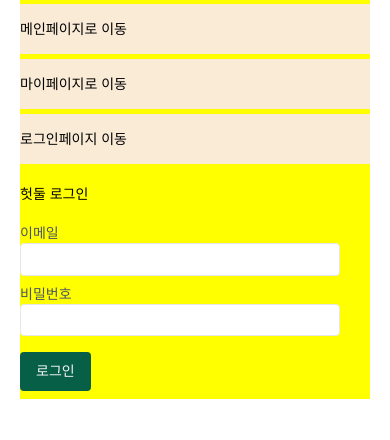
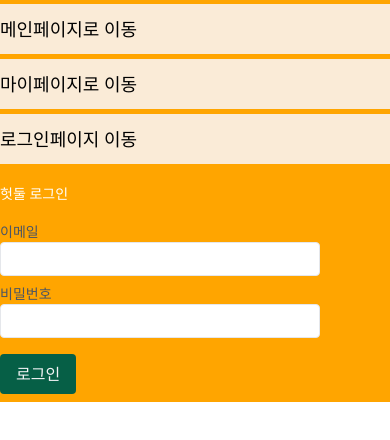
Before and after one commit to nmc2711/onetwo, a Next.js app: page /sign-in in a window 390 px wide. Shown: the top 440 px of the page. Built offline with nearby package versions, Linux system fonts and the light colour scheme; no server answers.

Commit message:
style:css재수정

```diff
--- a/components/ProductCard.tsx
+++ b/components/ProductCard.tsx
@@ -16,7 +16,7 @@ const ProductCard: React.FC<ProductCardProps> = ({ product }) => {
   const dispatch = useDispatch();
 
   return (
-    <div className="lg:flex" onClick={() => dispatch(setProduct({ id: product.id, title: product.title }))}>
+    <div onClick={() => dispatch(setProduct({ id: product.id, title: product.title }))}>
       <Link href={`/products/${product.id}`}>
         <a>
           <div className="md:flex-shrink-0">
--- a/components/common/Page.tsx
+++ b/components/common/Page.tsx
@@ -6,18 +6,17 @@ import Head from 'next/head';
 import React from 'react';
 import NavBar from './Navbar';
 import Title from './Title';
-
-import { PageWrapper } from '../style/pageStyle';
+import { Wrap } from '../style/pageStyle';
 
 interface PageProps {
   title: string;
-  isMobil?: boolean;
+  isMobil?: string | undefined
 }
 
 const Page: React.FC<PageProps> = ({ title, children, isMobil }) => {
-  console.log("??" , isMobil)
+  console.log("???" , isMobil)
   return (
-    <PageWrapper isMobil={isMobil}>
+    <Wrap isMobil={isMobil}>
       <Head>
         <title>{title} - 헛둘페이지</title>
       </Head>
@@ -28,7 +27,7 @@ const Page: React.FC<PageProps> = ({ title, children, isMobil }) => {
         <Title>{title}</Title>
         {children}
       </main>
-    </PageWrapper>
+    </Wrap>
   );
 };
 export default Page;
--- a/components/style/media.ts
+++ b/components/style/media.ts
@@ -5,10 +5,8 @@ type TSize = {
 }
 
 const DeviceSize: TSize = {
-  smMobile: 480,
-  mdMobile: 768,
-  lgMobile: 1024,
-  xlMobile:1280
+  smMobile: 768,
+  // mdMobile: 768,
 };
 
 export default Object.keys(DeviceSize).reduce((acc: any, label) => {
--- a/components/style/pageStyle.ts
+++ b/components/style/pageStyle.ts
@@ -1,7 +1,43 @@
 import styled, { css } from 'styled-components';
 import media from "./media"
 
-export const PageWrapper = styled.div<{ isMobil: boolean | undefined }>`
+export const Wrap = styled.div<{ isMobil: string | undefined }>`
+  html,
+  body {
+    padding: 0;
+    margin: 0;
+    font-family: -apple-system, BlinkMacSystemFont, Segoe UI, Roboto, Oxygen, Ubuntu,
+      Cantarell, Fira Sans, Droid Sans, Helvetica Neue, sans-serif;
+    line-height: 1.6;
+  }
+
+  a {
+    text-decoration: none;
+    color: #000;
+  }
+
+  background-color: green;
+
+  #__next {
+    font-size: 16px;
+  }
+
+  .__title {
+    font-size: 22px;
+    padding: 10px 0;
+    color: white;
+  }
+  .__nav {
+    padding-right: 10px;
+    font-size: 18px;
+  }
+  .__ul {
+    display: flex;
+    flex-wrap: wrap;
+    justify-content: space-between;
+  }
+
+
   ${media.smMobile`
     background-color: orange;
   #__next {
@@ -14,59 +50,13 @@ export const PageWrapper = styled.div<{ isMobil: boolean | undefined }>`
     padding: 10px 0;
   }
   .__nav {
-    width: 100%;
+    width: ${({ isMobil }: any) => isMobil === 'mobil' && '100%'};
     margin-bottom: 5px;
     padding: 15px 0;
     background-color: antiquewhite;
   }
   .__list {
-    /* margin: 0 30px 30px 0 */
-    margin: 20px 0;
-  }
-`}
-
-${media.mdMobile`
-    background-color: blue;
-  #__next {
-    /* width: 50%; */
-    padding: 0 20px;
-    font-size: 14px;
-  }
-  .__title {
-    font-size: 14px;
-    padding: 10px 0;
-  }
-  .__nav {
-    width: 100%;
-    margin-bottom: 5px;
-    padding: 15px 0;
-    background-color: antiquewhite;
-  }
-  .__list {
-    /* margin: 0 30px 30px 0 */
-    margin: 20px 0;
-  }
-`}
-
-${media.lgMobile`
-    background-color: yellow;
-  #__next {
-    /* width: 50%; */
-    padding: 0 20px;
-    font-size: 14px;
-  }
-  .__title {
-    font-size: 14px;
-    padding: 10px 0;
-  }
-  .__nav {
-    width: 100%;
-    margin-bottom: 5px;
-    padding: 15px 0;
-    background-color: antiquewhite;
-  }
-  .__list {
-    /* margin: 0 30px 30px 0 */
+  /* margin: 0 30px 30px 0 */
     margin: 20px 0;
   }
 `}
--- /dev/null
+++ b/components/utility/getCheckOs.ts
@@ -0,0 +1,9 @@
+export default function useCheckOs() {
+  const agent: any = typeof window !== 'undefined' && window.navigator.userAgent;
+
+  if (/iPhone|iPad|iPod|Android/i.test(agent)) {
+    return 'mobil';
+  } else {
+    return 'window';
+  }
+}
--- a/pages/_app.tsx
+++ b/pages/_app.tsx
@@ -3,22 +3,19 @@
  */
 
 import type { AppProps } from "next/app";
-
 import { Provider } from 'react-redux';
 import { QueryClient, QueryClientProvider } from "react-query";
 
 import store from "../redux/store";
-
 import Head from 'next/head';
 
+import useCheckOs from '../components/utility/getCheckOs';
 import "../styles/globals.css";
 
 const queryClient = new QueryClient();
 
 function MyApp({ Component, pageProps }: AppProps) {
-  const agent: any = typeof window !== 'undefined' && window.navigator.userAgent;
-  const isMobil = /iPhone|iPad|iPod|Android/i.test(agent);
-
+  const isMobil = useCheckOs();
   return (
     <Provider store={store}>
       <QueryClientProvider client={queryClient} >
@@ -28,7 +25,7 @@ function MyApp({ Component, pageProps }: AppProps) {
         </Head>
 
         {/* 뷰 */}
-        <Component {...pageProps} isMobil={isMobil} />
+        <Component {...pageProps} isMobil ={isMobil}/>
       </QueryClientProvider>
     </Provider>
   );
--- a/pages/index.tsx
+++ b/pages/index.tsx
@@ -15,7 +15,7 @@ export async function getServerSideProps() {
 const HomePage: NextPage = ({ products , isMobil }: any) => {
   return (
     <Page title="내 푸드메이트는 어디에 있을까? 헛둘!" isMobil={isMobil}>
-      <ul className="flex flex-wrap">
+      <ul className="__ul">
         {products.map((product: any) => (
           <li className="__list" key={product.id} >
             <ProductCard product={product} />
--- a/styles/globals.css
+++ b/styles/globals.css
@@ -2,63 +2,3 @@
 @tailwind base;
 @tailwind components;
 @tailwind utilities;
-
-html,
-body {
-  padding: 0;
-  margin: 0;
-  font-family: -apple-system, BlinkMacSystemFont, Segoe UI, Roboto, Oxygen, Ubuntu,
-    Cantarell, Fira Sans, Droid Sans, Helvetica Neue, sans-serif;
-  line-height: 1.6;
-}
-
-a {
-  text-decoration: none;
-  color: #000;
-}
-
-@media only screen and (min-width: 300px) and (max-width: 700px){
-  #__next {
-    /* width: 50%; */
-    padding: 0 20px;
-    font-size: 14px;
-  }
-
-  .__title {
-    font-size: 14px;
-    padding: 10px 0;
-  }
-
-  .__nav {
-    width: 100%;
-    margin-bottom: 5px;
-    padding: 15px 0;
-    background-color: antiquewhite;
-  }
-
-  .__list {
-    /* margin: 0 30px 30px 0 */
-    margin: 20px 0;
-  }
-}
-
-@media only screen and (max-width: 2100px){
-  #__next {
-    /* width: 100%; */
-    padding: 0 20px;
-    font-size: 14px;
-  }
-
-  .__title {
-    font-size: 16px;
-    padding: 10px 0;
-  }
-
-  .__nav {
-    padding: 0 10px;
-  }
-
-  .__list {
-    margin: 20px 0;
-  }
-}
```
